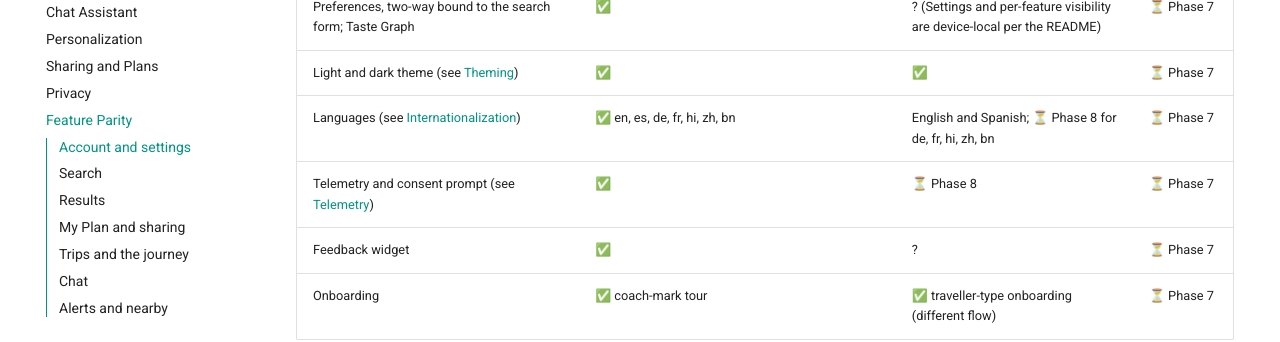
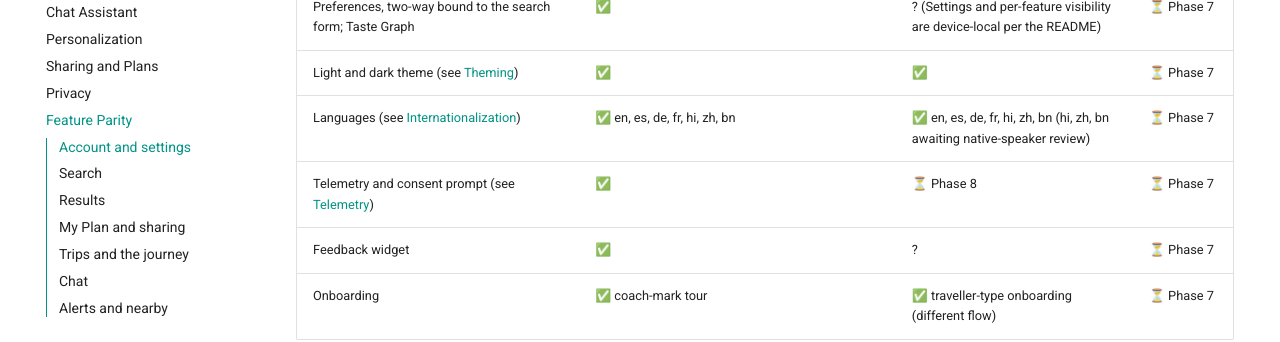
Before and after one commit to rupakc/travel-planner, an MkDocs documentation site: the page built from docs/Feature-Parity.md, in a window 1280 px wide and 900 px high, scrolled down 1079 px. Shown: the part 150-492 px from the top of the window. Built offline with MkDocs 1.6.1 and Material for MkDocs 9.7.7, drawn with Linux system fonts in a browser that asks for light colours; comment, search, counter and statistics services are not loaded.

Commit message:
docs: Android languages shipped
Co-Authored-By: Claude Sonnet 5.5 <noreply@anthropic.com>

```diff
--- a/docs/Feature-Parity.md
+++ b/docs/Feature-Parity.md
@@ -21,7 +21,7 @@ Legend: ✅ shipped · ⏳ Phase N planned · — not offered · ? not stated in
 | Admin: Analytics tab (telemetry summary) | ✅ | — | ⏳ Phase 7 |
 | Preferences, two-way bound to the search form; Taste Graph | ✅ | ? (Settings and per-feature visibility are device-local per the README) | ⏳ Phase 7 |
 | Light and dark theme (see [Theming](Theming.md)) | ✅ | ✅ | ⏳ Phase 7 |
-| Languages (see [Internationalization](Internationalization.md)) | ✅ en, es, de, fr, hi, zh, bn | English and Spanish; ⏳ Phase 8 for de, fr, hi, zh, bn | ⏳ Phase 7 |
+| Languages (see [Internationalization](Internationalization.md)) | ✅ en, es, de, fr, hi, zh, bn | ✅ en, es, de, fr, hi, zh, bn (hi, zh, bn awaiting native-speaker review) | ⏳ Phase 7 |
 | Telemetry and consent prompt (see [Telemetry](Telemetry.md)) | ✅ | ⏳ Phase 8 | ⏳ Phase 7 |
 | Feedback widget | ✅ | ? | ⏳ Phase 7 |
 | Onboarding | ✅ coach-mark tour | ✅ traveller-type onboarding (different flow) | ⏳ Phase 7 |
```
